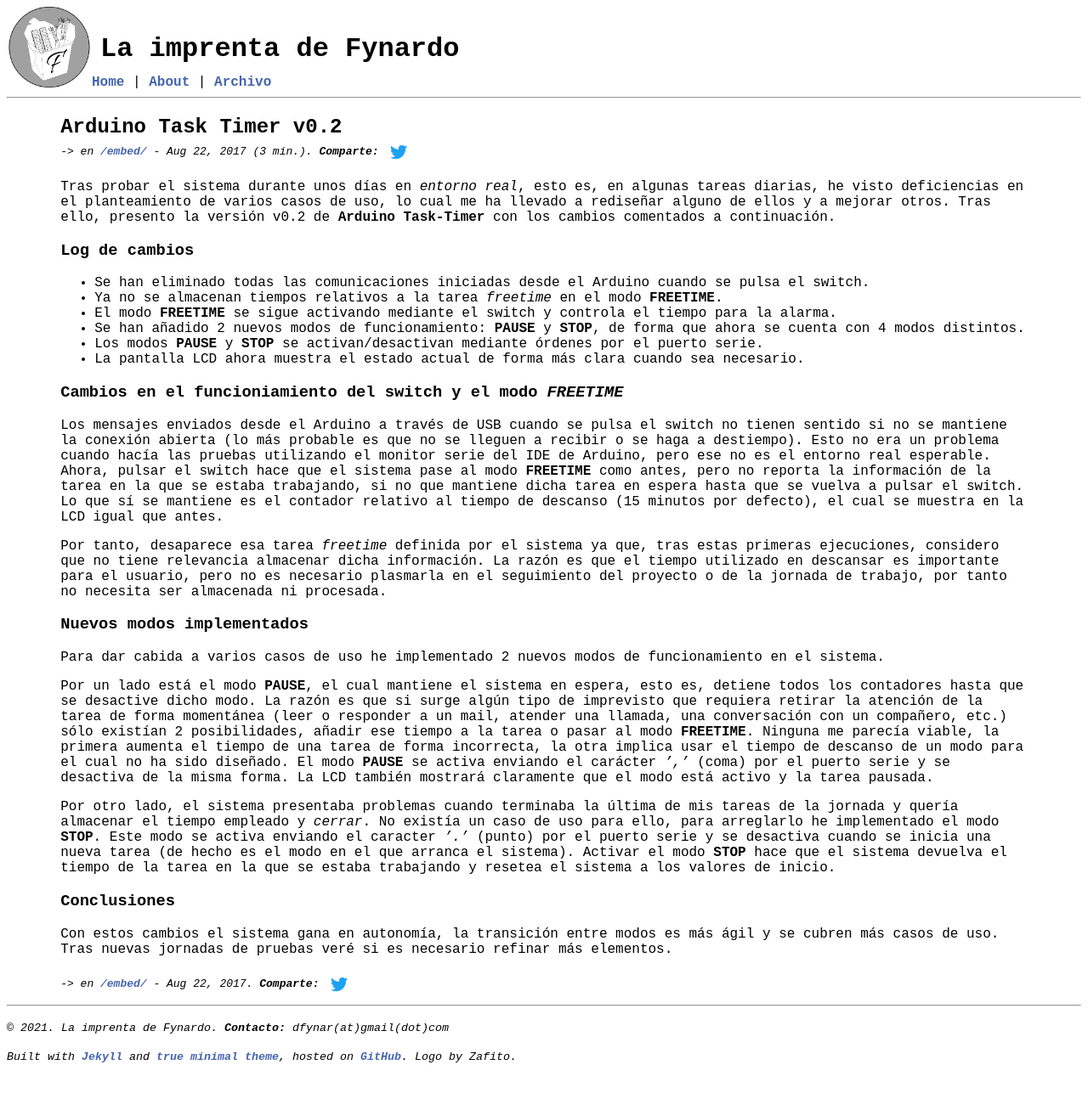
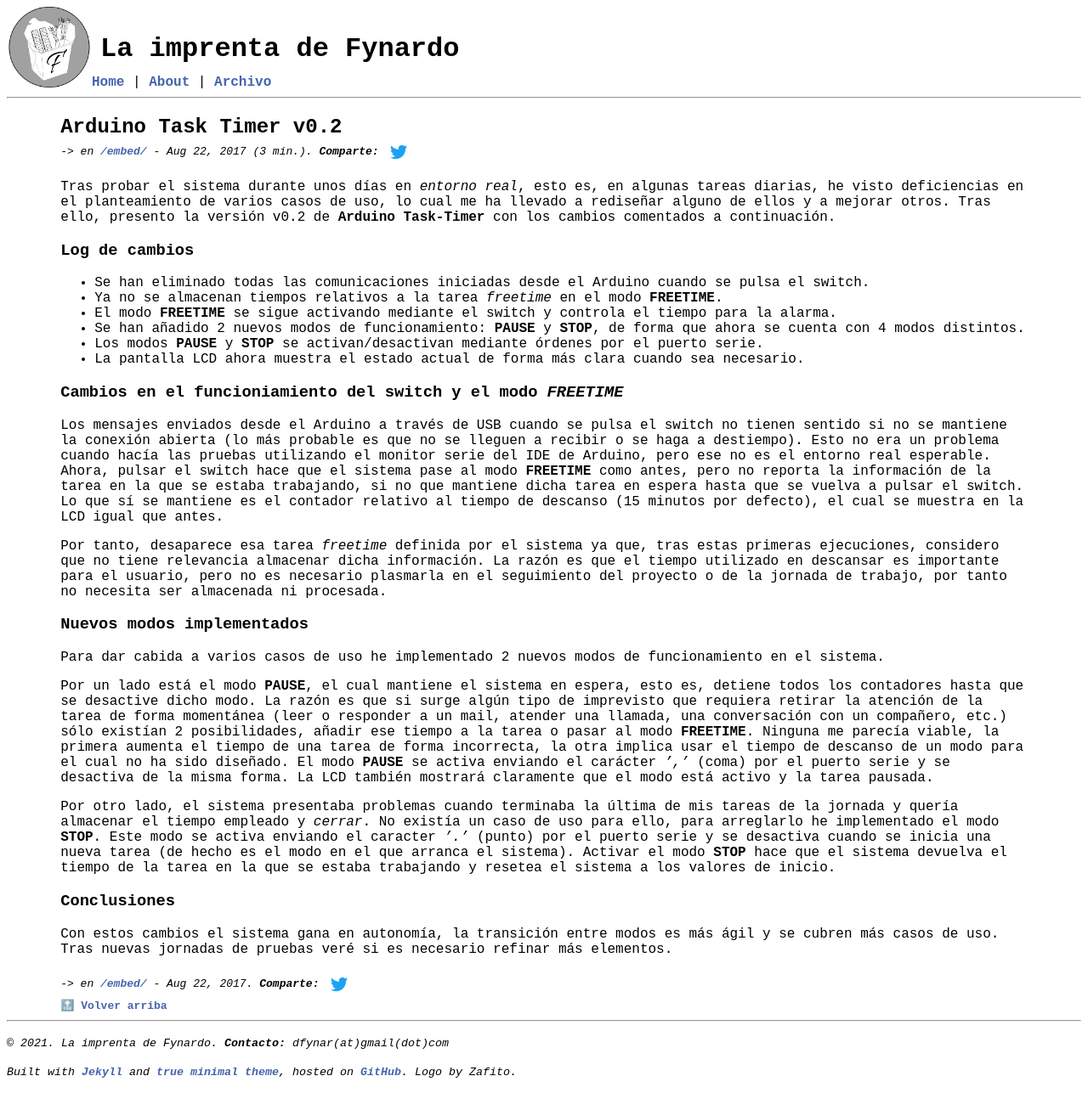
Before and after one commit to Fynardo/Fynardo.github.io, a Jekyll site: the page built from _posts/2017-08-22-arduino-task-timer-v02.md, in a window 1280 px wide. Shown: the whole page at 85% size. Built offline with Jekyll 4.4.1, drawn with Linux system fonts in a browser that asks for light colours.

Commit message:
added 'go-back-to-top-button

```diff
--- a/_layouts/post.html
+++ b/_layouts/post.html
@@ -18,6 +18,7 @@ layout: default
 {{ content }}
 
 
+
 <span class="post-meta"> -> en <a href="{{site.url}}/category/{{ page.category }}">/{{page.category}}/</a> - {{
     page.date| date: site.date_format }}. <span class="bold"> Comparte: </span>
     <a href="https://twitter.com/intent/tweet?text={{page.title}} via {{site.url}}&url={{site.url}}{{page.url}}" target="_blank">
@@ -25,4 +26,8 @@ layout: default
     </a>
 
     <!-- linkedin: https://www.linkedin.com/sharing/share-offsite/?url=https%3A%2F%2Ffynardo.github.io/ -->
+
 </span>
+
+<br/>
+<a href="#content" style="font-size:small; font-weight:bold;"> &#x1F51D; Volver arriba</a>
```
